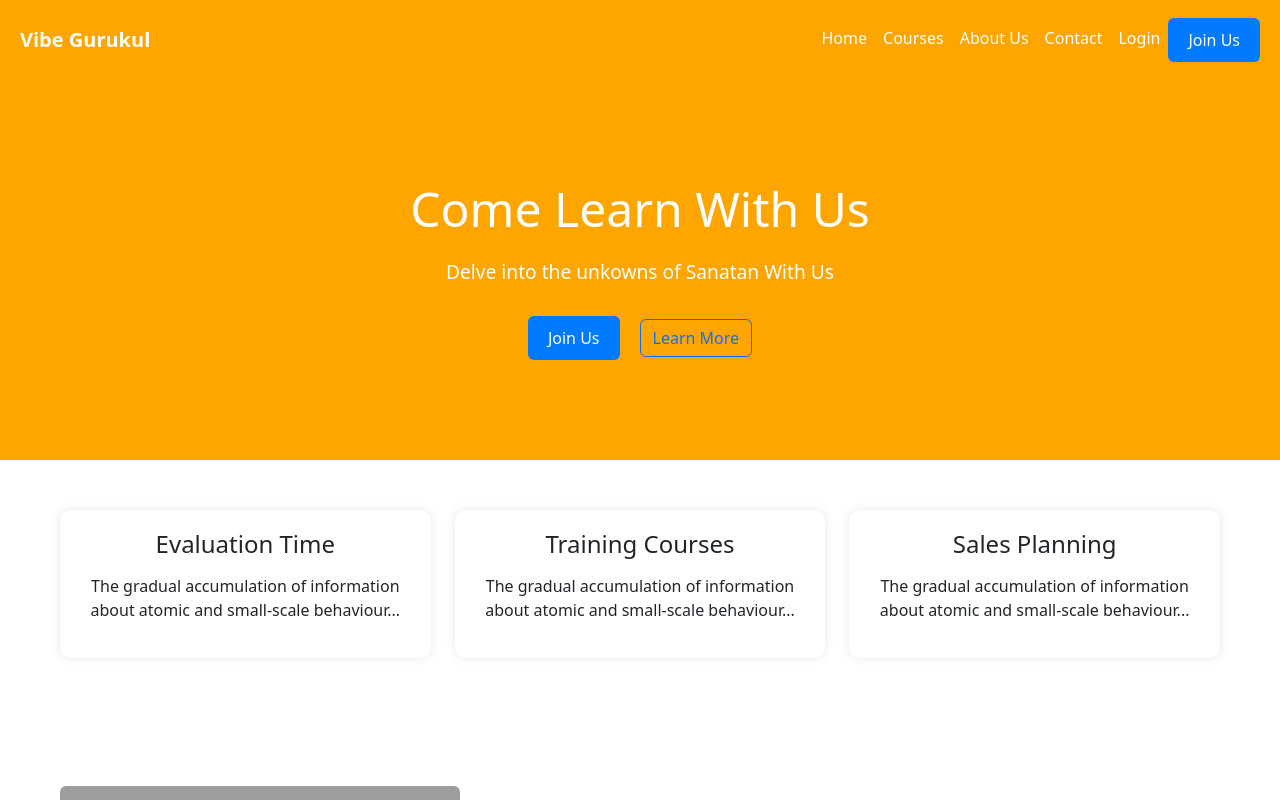
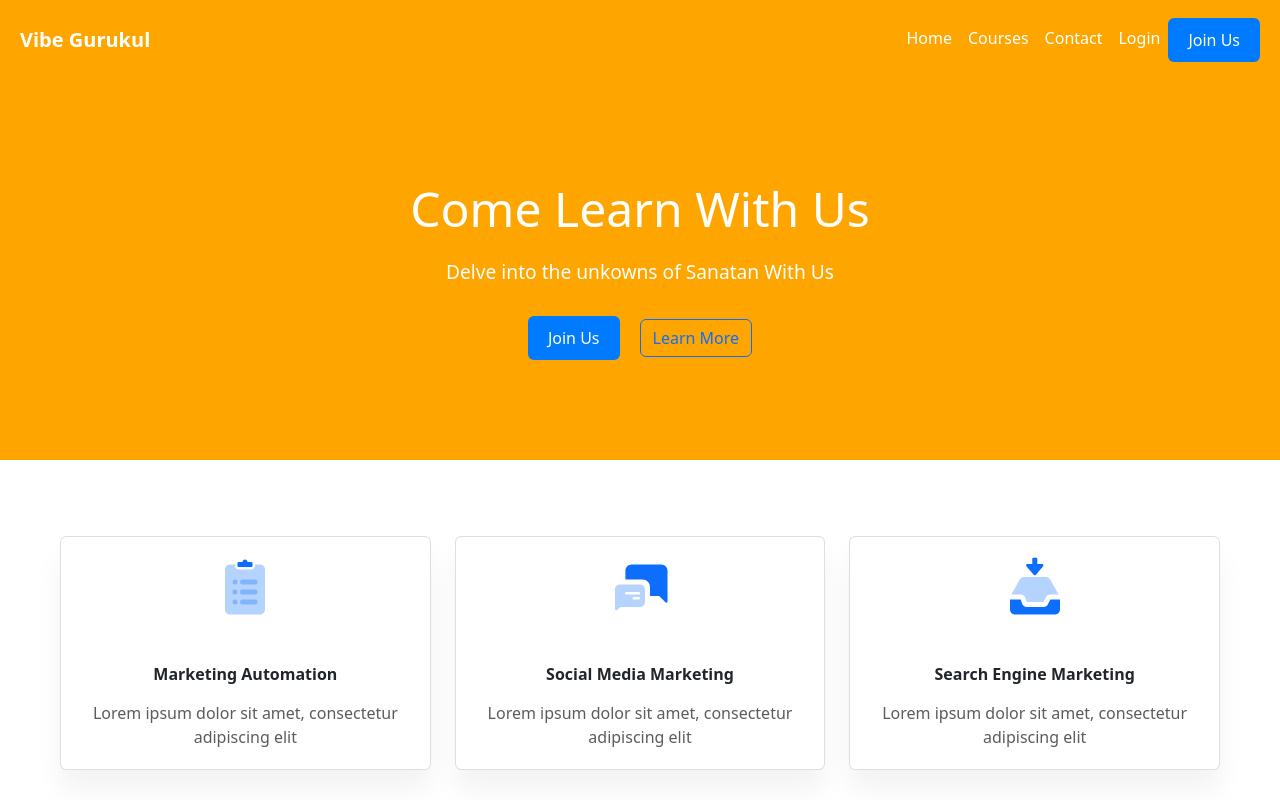
Before and after one commit to KushagraChauhan/VG-Frontend, a React (Create React App) app: page / in a window 1280 px wide. Shown: the top 800 px of the page. Built offline with nearby package versions, Linux system fonts and the light colour scheme; grey boxes are pictures that could not be loaded.

Commit message:
chore: Features component UI changes

```diff
--- a/src/components/Features.js
+++ b/src/components/Features.js
@@ -3,30 +3,70 @@ import './css/Features.css';
 
 const Features = () =>{
     return(
-        <section className="features-section">
-        <div className="container">
-            <div className="row">
-            <div className="col-md-4">
-                <div className="feature-box">
-                <h3>Evaluation Time</h3>
-                <p>The gradual accumulation of information about atomic and small-scale behaviour...</p>
+        <section className="py-6 bg-light-primary">
+    <div className="container">
+        <div className="row row-cols-lg-3 row-cols-md-2 row-cols-1 text-center justify-content-center px-xl-6 aos-init aos-animate" data-aos="fade-up">
+            <div className="col my-3">
+                <div className="card border-hover-primary hover-scale">
+                    <div className="card-body">
+                        <div className="text-primary mb-5">
+                            <svg width="60" height="60" viewBox="0 0 24 24" version="1.1" xmlns="http://www.w3.org/2000/svg">
+                                <g stroke="none" strokeWidth="1" fill="none" fillRule="evenodd">
+                                    <rect x="0" y="0" width="24" height="24"></rect>
+                                    <path d="M8,3 L8,3.5 C8,4.32842712 8.67157288,5 9.5,5 L14.5,5 C15.3284271,5 16,4.32842712 16,3.5 L16,3 L18,3 C19.1045695,3 20,3.8954305 20,5 L20,21 C20,22.1045695 19.1045695,23 18,23 L6,23 C4.8954305,23 4,22.1045695 4,21 L4,5 C4,3.8954305 4.8954305,3 6,3 L8,3 Z" fill="currentColor" opacity="0.3"></path>
+                                    <path d="M11,2 C11,1.44771525 11.4477153,1 12,1 C12.5522847,1 13,1.44771525 13,2 L14.5,2 C14.7761424,2 15,2.22385763 15,2.5 L15,3.5 C15,3.77614237 14.7761424,4 14.5,4 L9.5,4 C9.22385763,4 9,3.77614237 9,3.5 L9,2.5 C9,2.22385763 9.22385763,2 9.5,2 L11,2 Z" fill="currentColor"></path>
+                                    <rect fill="currentColor" opacity="0.3" x="10" y="9" width="7" height="2" rx="1"></rect>
+                                    <rect fill="currentColor" opacity="0.3" x="7" y="9" width="2" height="2" rx="1"></rect>
+                                    <rect fill="currentColor" opacity="0.3" x="7" y="13" width="2" height="2" rx="1"></rect>
+                                    <rect fill="currentColor" opacity="0.3" x="10" y="13" width="7" height="2" rx="1"></rect>
+                                    <rect fill="currentColor" opacity="0.3" x="7" y="17" width="2" height="2" rx="1"></rect>
+                                    <rect fill="currentColor" opacity="0.3" x="10" y="17" width="7" height="2" rx="1"></rect>
+                                </g>
+                            </svg>
+                        </div>
+                        <h6 className="font-weight-bold mb-3">Marketing Automation</h6>
+                        <p className="text-muted mb-0">Lorem ipsum dolor sit amet, consectetur adipiscing elit</p>
+                    </div>
                 </div>
             </div>
-            <div className="col-md-4">
-                <div className="feature-box">
-                <h3>Training Courses</h3>
-                <p>The gradual accumulation of information about atomic and small-scale behaviour...</p>
+            <div className="col my-3">
+                <div className="card border-hover-primary hover-scale">
+                    <div className="card-body">
+                        <div className="text-primary mb-5">
+                            <svg width="60" height="60" viewBox="0 0 24 24" version="1.1" xmlns="http://www.w3.org/2000/svg">
+                                <g stroke="none" strokeWidth="1" fill="none" fillRule="evenodd">
+                                    <rect x="0" y="0" width="24" height="24"></rect>
+                                    <path d="M16,15.6315789 L16,12 C16,10.3431458 14.6568542,9 13,9 L6.16183229,9 L6.16183229,5.52631579 C6.16183229,4.13107011 7.29290239,3 8.68814808,3 L20.4776218,3 C21.8728674,3 23.0039375,4.13107011 23.0039375,5.52631579 L23.0039375,13.1052632 L23.0206157,17.786793 C23.0215995,18.0629336 22.7985408,18.2875874 22.5224001,18.2885711 C22.3891754,18.2890457 22.2612702,18.2363324 22.1670655,18.1421277 L19.6565168,15.6315789 L16,15.6315789 Z" fill="currentColor"></path>
+                                    <path d="M1.98505595,18 L1.98505595,13 C1.98505595,11.8954305 2.88048645,11 3.98505595,11 L11.9850559,11 C13.0896254,11 13.9850559,11.8954305 13.9850559,13 L13.9850559,18 C13.9850559,19.1045695 13.0896254,20 11.9850559,20 L4.10078614,20 L2.85693427,21.1905292 C2.65744295,21.3814685 2.34093638,21.3745358 2.14999706,21.1750444 C2.06092565,21.0819836 2.01120804,20.958136 2.01120804,20.8293182 L2.01120804,18.32426 C1.99400175,18.2187196 1.98505595,18.1104045 1.98505595,18 Z M6.5,14 C6.22385763,14 6,14.2238576 6,14.5 C6,14.7761424 6.22385763,15 6.5,15 L11.5,15 C11.7761424,15 12,14.7761424 12,14.5 C12,14.2238576 11.7761424,14 11.5,14 L6.5,14 Z M9.5,16 C9.22385763,16 9,16.2238576 9,16.5 C9,16.7761424 9.22385763,17 9.5,17 L11.5,17 C11.7761424,17 12,16.7761424 12,16.5 C12,16.2238576 11.7761424,16 11.5,16 L9.5,16 Z" fill="currentColor" opacity="0.3"></path>
+                                </g>
+                            </svg>
+                        </div>
+                        <h6 className="font-weight-bold mb-3">Social Media Marketing</h6>
+                        <p className="text-muted mb-0">Lorem ipsum dolor sit amet, consectetur adipiscing elit</p>
+                    </div>
                 </div>
             </div>
-            <div className="col-md-4">
-                <div className="feature-box">
-                <h3>Sales Planning</h3>
-                <p>The gradual accumulation of information about atomic and small-scale behaviour...</p>
+            <div className="col my-3">
+                <div className="card border-hover-primary hover-scale">
+                    <div className="card-body">
+                        <div className="text-primary mb-5">
+                            <svg width="60" height="60" viewBox="0 0 24 24" version="1.1" xmlns="http://www.w3.org/2000/svg">
+                                <g stroke="none" strokeWidth="1" fill="none" fillRule="evenodd">
+                                    <rect x="0" y="0" width="24" height="24"></rect>
+                                    <path d="M22,17 L22,21 C22,22.1045695 21.1045695,23 20,23 L4,23 C2.8954305,23 2,22.1045695 2,21 L2,17 L6.27924078,17 L6.82339262,18.6324555 C7.09562072,19.4491398 7.8598984,20 8.72075922,20 L15.381966,20 C16.1395101,20 16.8320364,19.5719952 17.1708204,18.8944272 L18.118034,17 L22,17 Z" fill="currentColor"></path>
+                                    <path d="M2.5625,15 L5.92654389,9.01947752 C6.2807805,8.38972356 6.94714834,8 7.66969497,8 L16.330305,8 C17.0528517,8 17.7192195,8.38972356 18.0734561,9.01947752 L21.4375,15 L18.118034,15 C17.3604899,15 16.6679636,15.4280048 16.3291796,16.1055728 L15.381966,18 L8.72075922,18 L8.17660738,16.3675445 C7.90437928,15.5508602 7.1401016,15 6.27924078,15 L2.5625,15 Z" fill="currentColor" opacity="0.3"></path>
+                                    <path d="M11.1288761,0.733697713 L11.1288761,2.69017121 L9.12120481,2.69017121 C8.84506244,2.69017121 8.62120481,2.91402884 8.62120481,3.19017121 L8.62120481,4.21346991 C8.62120481,4.48961229 8.84506244,4.71346991 9.12120481,4.71346991 L11.1288761,4.71346991 L11.1288761,6.66994341 C11.1288761,6.94608579 11.3527337,7.16994341 11.6288761,7.16994341 C11.7471877,7.16994341 11.8616664,7.12798964 11.951961,7.05154023 L15.4576222,4.08341738 C15.6683723,3.90498251 15.6945689,3.58948575 15.5161341,3.37873564 C15.4982803,3.35764848 15.4787093,3.33807751 15.4576222,3.32022374 L11.951961,0.352100892 C11.7412109,0.173666017 11.4257142,0.199862688 11.2472793,0.410612793 C11.1708299,0.500907473 11.1288761,0.615386087 11.1288761,0.733697713 Z" fill="currentColor" fillRule="nonzero" transform="translate(11.959697, 3.661508) rotate(-270.000000) translate(-11.959697, -3.661508) "></path>
+                                </g>
+                            </svg>
+                        </div>
+                        <h6 className="font-weight-bold mb-3">Search Engine Marketing</h6>
+                        <p className="text-muted mb-0">Lorem ipsum dolor sit amet, consectetur adipiscing elit</p>
+                    </div>
                 </div>
             </div>
-            </div>
         </div>
-        </section>
+    </div>
+</section>
     );
 };
 
--- a/src/components/LPHeader.js
+++ b/src/components/LPHeader.js
@@ -19,9 +19,6 @@ const Header = () => {
               <a className="nav-link" href="#">Courses</a>
             </li>
             <li className="nav-item">
-              <a className="nav-link" href="#">About Us</a>
-            </li>
-            <li className="nav-item">
               <a className="nav-link" href="#">Contact</a>
             </li>
             <li className="nav-item">
--- a/src/components/css/Features.css
+++ b/src/components/css/Features.css
@@ -1,22 +1,26 @@
-.features-section {
-    padding: 50px 0;
+.pb-6, .py-6 {
+    padding-bottom: 3.75rem!important;
+}
+.pt-6, .py-6 {
+    padding-top: 3.75rem!important;
+}
+.hover-scale, .hover-scale:hover {
+    transition: transform .2s ease-in;
+}
+.card {
+    position: relative;
+    display: flex;
+    flex-direction: column;
+    min-width: 0;
+    word-wrap: break-word;
     background-color: #fff;
-  }
-
-  .feature-box {
-    background: #fff;
-    border-radius: 10px;
-    padding: 20px;
-    text-align: center;
-    box-shadow: 0 0 10px rgba(0, 0, 0, 0.1);
-    margin-bottom: 30px;
-  }
-
-  .feature-box h3 {
-    font-size: 1.5rem;
-    margin-bottom: 15px;
-  }
-
-  .feature-box p {
-    font-size: 1rem;
-  }
+    background-clip: border-box;
+    border: 1px solid rgba(0,0,0,.125);
+    border-radius: .4rem;
+    box-shadow: 0 20px 27px 0 rgb(0 0 0 / 5%);
+}
+.card-body {
+    flex: 1 1 auto;
+    min-height: 1px;
+    padding: 1.25rem;
+}
```
